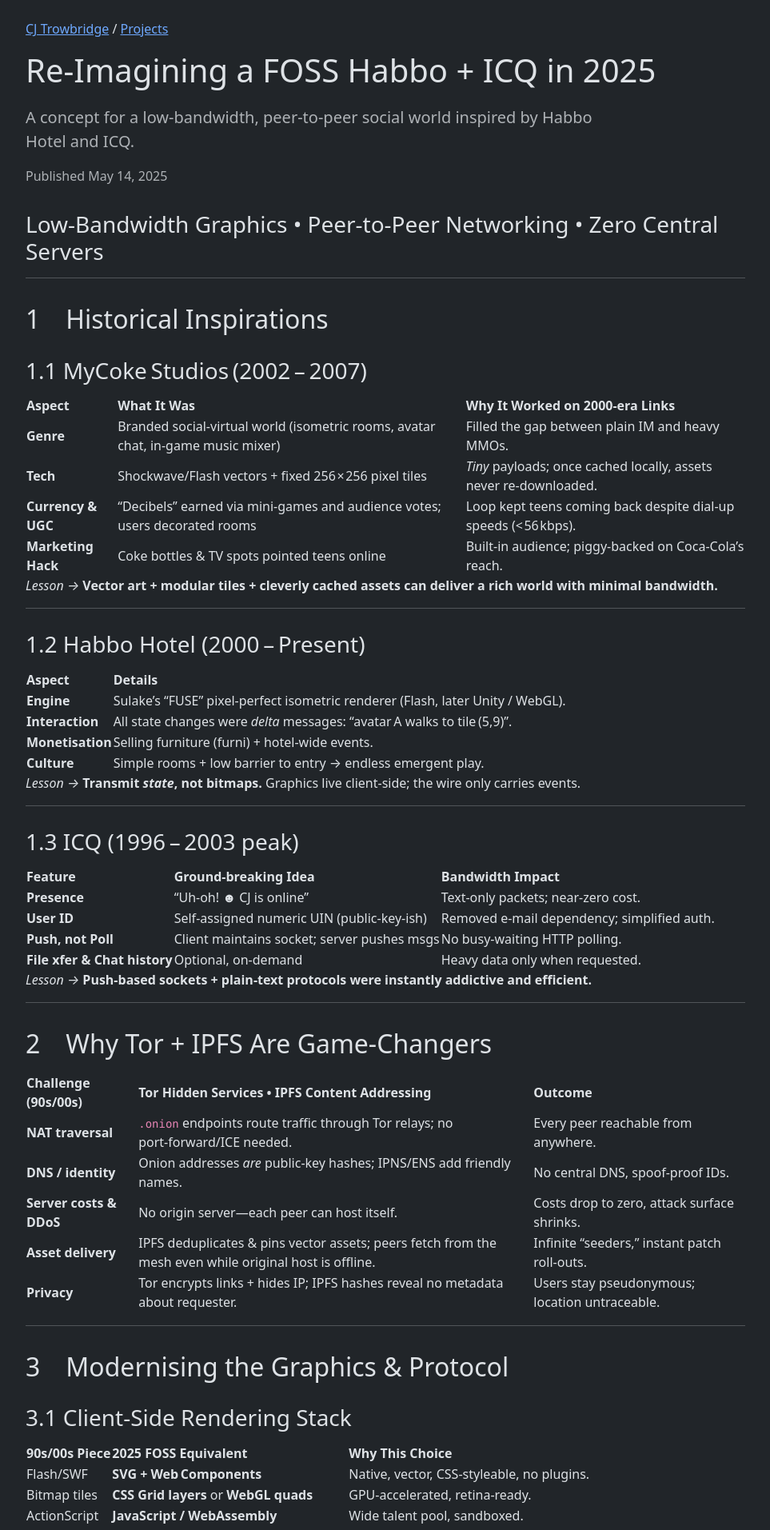
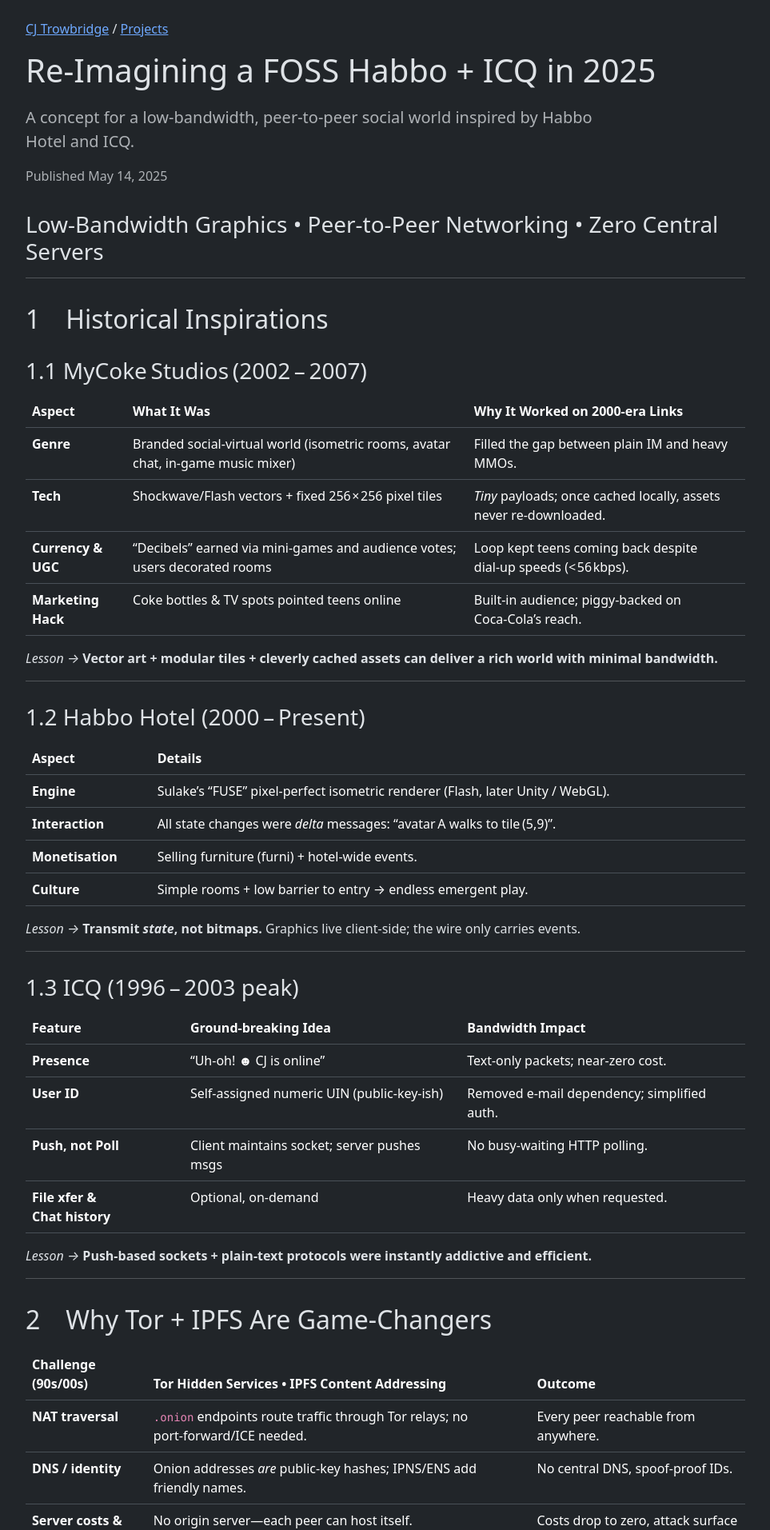
Before and after one commit to cjtrowbridge-com/cjtrowbridge.com, a Jekyll site: the page built from projects/2025-05-14-foss-habbo-icq/index.md, in a window 1280 px wide. Shown: the top 1913 px of the page at 80% size, without its empty margins (158-1121 px from the left). Built offline with Jekyll 4.4.1, drawn with Linux system fonts in a browser that asks for light colours; nearby versions of some CDN libraries.

Commit message:
Style project post tables with Bootstrap table classes

```diff
--- a/_layouts/project.html
+++ b/_layouts/project.html
@@ -68,7 +68,11 @@
             </header>
 
             <div class="project-article-content">
-                {{ content }}
+                {% assign rendered_content =
+                    content
+                    | replace: '<table>', '<div class="table-responsive"><table class="table table-hover">'
+                    | replace: '</table>', '</table></div>' %}
+                {{ rendered_content }}
             </div>
 
             <p class="project-article-dates mt-4">
```
